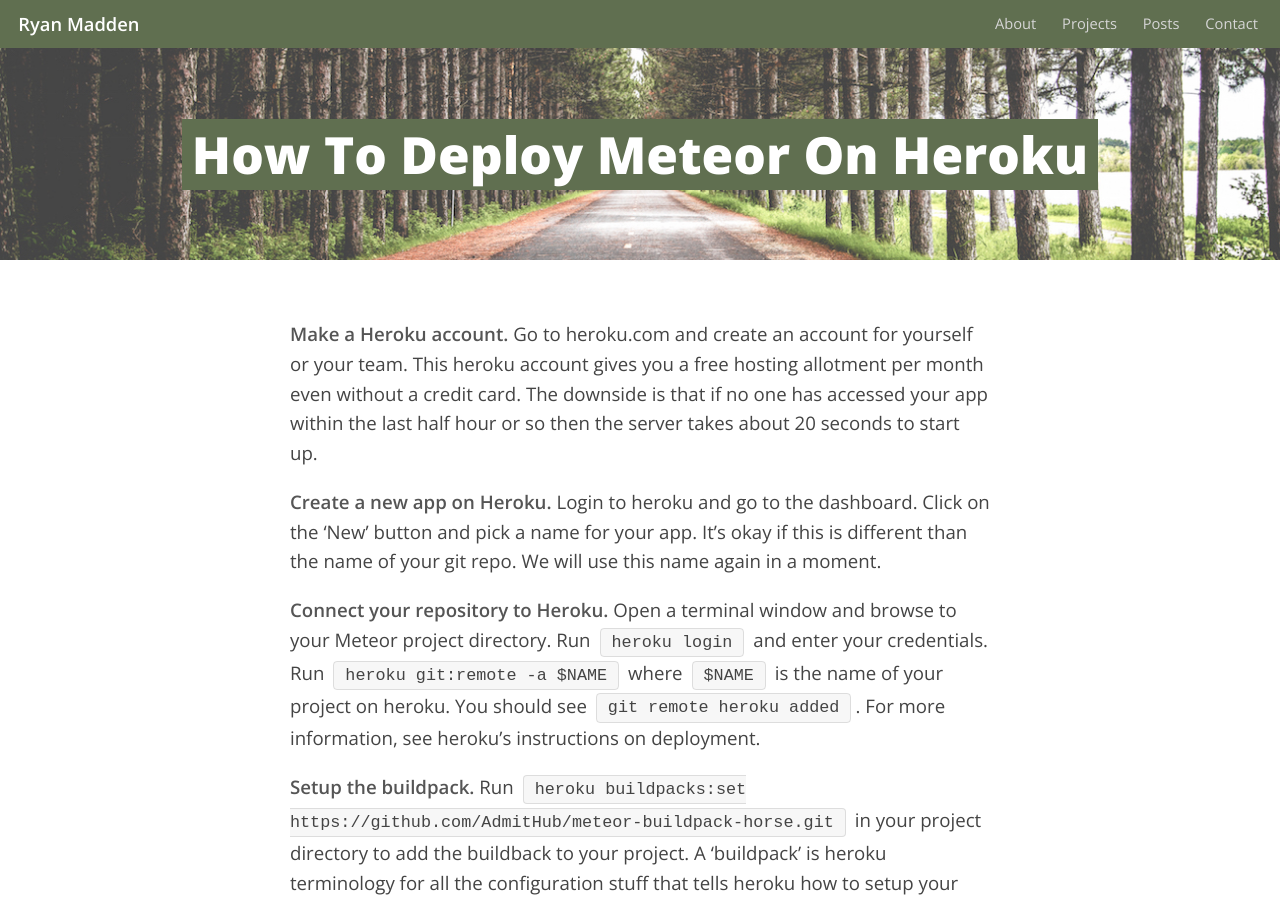
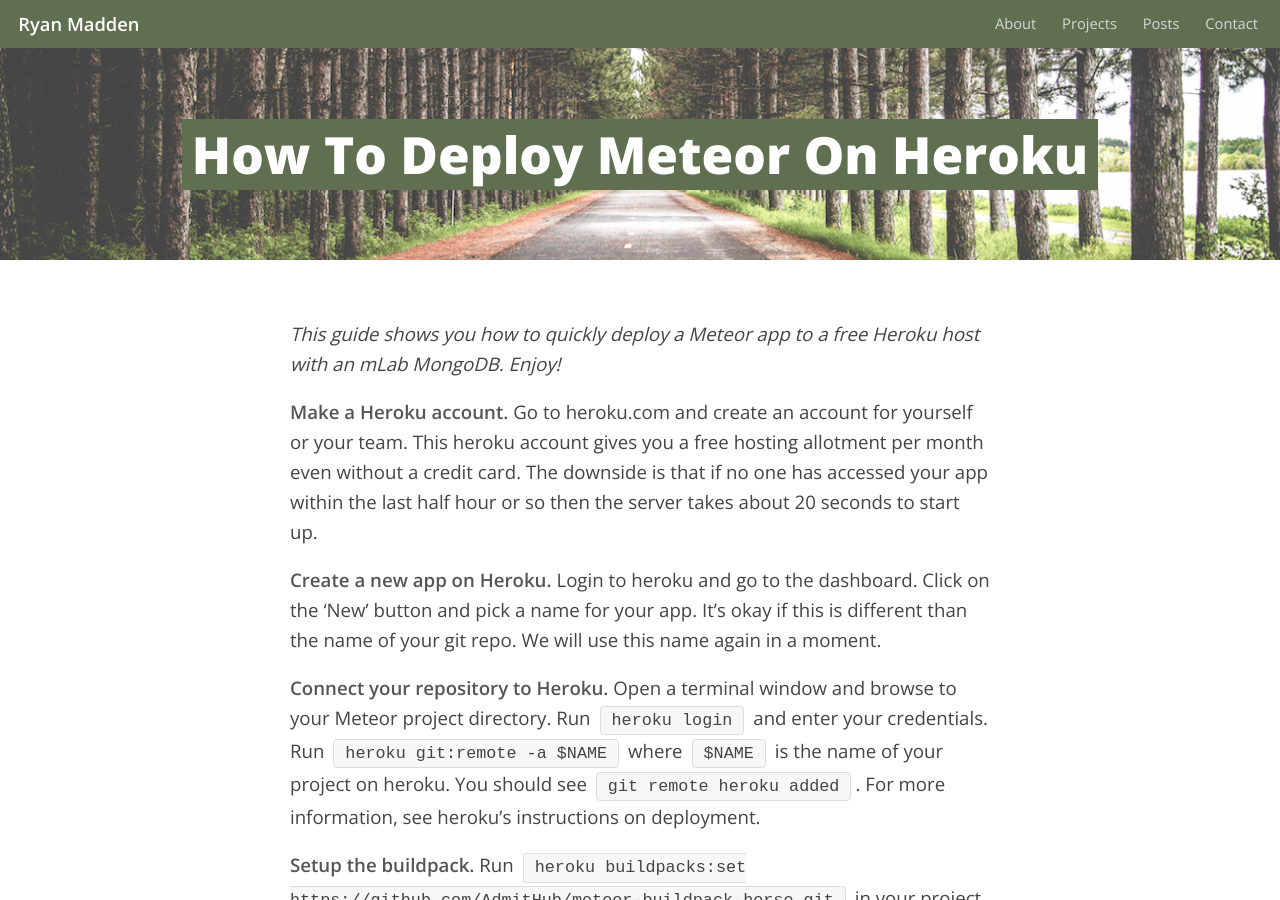
Before and after one commit to ryanmadden/ryanmadden.github.io, a Jekyll site: the page built from _posts/2016-11-07-Guide-Deploy-Meteor-On-Heroku.md, in a window 1280 px wide and 900 px high. Built offline with Jekyll 4.4.1, drawn with Linux system fonts in a browser that asks for light colours.

Commit message:
Add preface to guide post

```diff
--- a/_posts/2016-11-07-Guide-Deploy-Meteor-On-Heroku.md
+++ b/_posts/2016-11-07-Guide-Deploy-Meteor-On-Heroku.md
@@ -2,6 +2,8 @@
 layout: post
 title: How To Deploy Meteor On Heroku
 ---
+
+_This guide shows you how to quickly deploy a Meteor app to a free Heroku host with an mLab MongoDB. Enjoy!_
 
 **Make a Heroku account.** Go to heroku.com and create an account for yourself or your team. This heroku account gives you a free hosting allotment per month even without a credit card. The downside is that if no one has accessed your app within the last half hour or so then the server takes about 20 seconds to start up.
 
```
